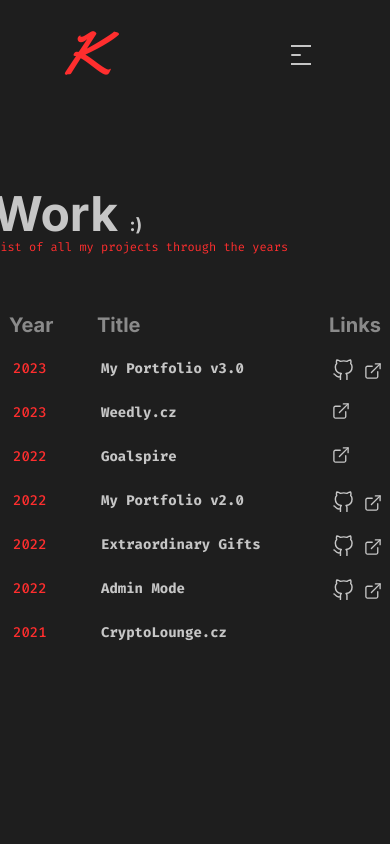
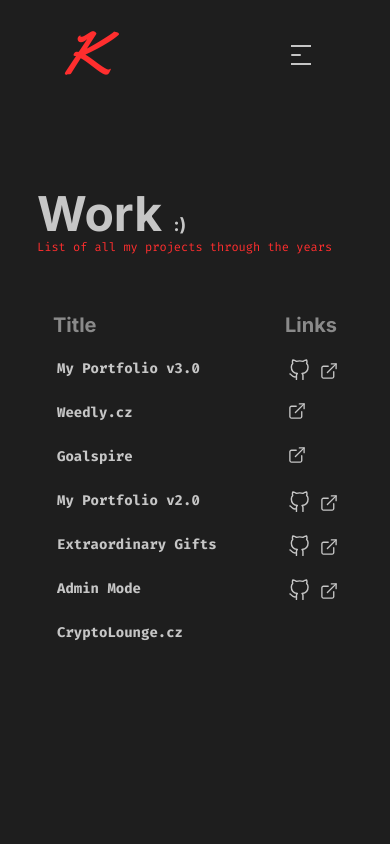
Before and after one commit to H7KZ/PortfolioV3, a SvelteKit app: page /work in a window 390 px wide. Shown: the top 844 px of the page. Built offline with nearby package versions, Linux system fonts and the light colour scheme.

Commit message:
fix: mobile navbar, table responsivity

```diff
--- a/src/components/Global/Navbar/Navbar.svelte
+++ b/src/components/Global/Navbar/Navbar.svelte
@@ -8,7 +8,7 @@
 <div
 	class="{isNavbarOpen
 		? 'fixed'
-		: 'absolute'} left-0 top-0 z-10 flex w-full items-center justify-between px-16 pt-6 md:!absolute"
+		: 'absolute'} left-0 top-0 z-20 flex w-full items-center justify-between px-16 pt-6 md:!absolute"
 >
 	<a href="/">
 		<h1 class="select-none font-yellowtail text-6xl text-red">K</h1>
@@ -26,15 +26,15 @@
 <div
 	class="fixed right-0 top-0 {isNavbarOpen
 		? 'block'
-		: 'hidden'} transition-all duration-300 md:hidden"
+		: 'hidden'} z-10 transition-all duration-300 md:hidden"
 >
 	<div class="absolute right-0 top-0 h-screen w-80 bg-gray-darker py-24">
 		<!-- svelte-ignore a11y-click-events-have-key-events -->
-		<div class="flex flex-col gap-8 p-8" on:click|preventDefault={() => (isNavbarOpen = false)}>
-			<NavbarLink href="#about" number="01.">About</NavbarLink>
-			<NavbarLink href="#experience" number="02.">Experience</NavbarLink>
-			<NavbarLink href="#work" number="03.">Work</NavbarLink>
-			<NavbarLink href="#contact" number="04.">Contact</NavbarLink>
+		<div class="flex flex-col gap-8 p-8" on:click={() => (isNavbarOpen = false)}>
+			<NavbarLink href="/#about" number="01.">About</NavbarLink>
+			<NavbarLink href="/#experience" number="02.">Experience</NavbarLink>
+			<NavbarLink href="/#work" number="03.">Work</NavbarLink>
+			<NavbarLink href="/#contact" number="04.">Contact</NavbarLink>
 		</div>
 	</div>
 </div>
--- a/src/components/Work/WorkTable.svelte
+++ b/src/components/Work/WorkTable.svelte
@@ -6,11 +6,11 @@
 	const workList = work.sort((a, b) => b.year.localeCompare(a.year));
 </script>
 
-<div class="relative overflow-x-auto">
+<div class="relative w-full overflow-x-scroll">
 	<table class="w-full text-left text-sm text-gray-light">
 		<thead class="font-inter text-xl text-gray">
 			<tr>
-				<th scope="col" class="px-4 py-2"> Year </th>
+				<th scope="col" class="px-4 py-2 max-sm:hidden"> Year </th>
 				<th scope="col" class="px-4 py-2"> Title </th>
 				<th scope="col" class="px-4 py-2 max-xl:hidden"> Made at </th>
 				<th scope="col" class="px-4 py-2 max-lg:hidden"> Skills </th>
@@ -20,7 +20,7 @@
 		<tbody>
 			{#each workList as work}
 				<tr class="font-firacode">
-					<th scope="row" class="px-5 py-3 font-medium text-red">
+					<th scope="row" class="px-5 py-3 font-medium text-red max-sm:hidden">
 						<p class="w-12 truncate">
 							{work.year}
 						</p>
```
